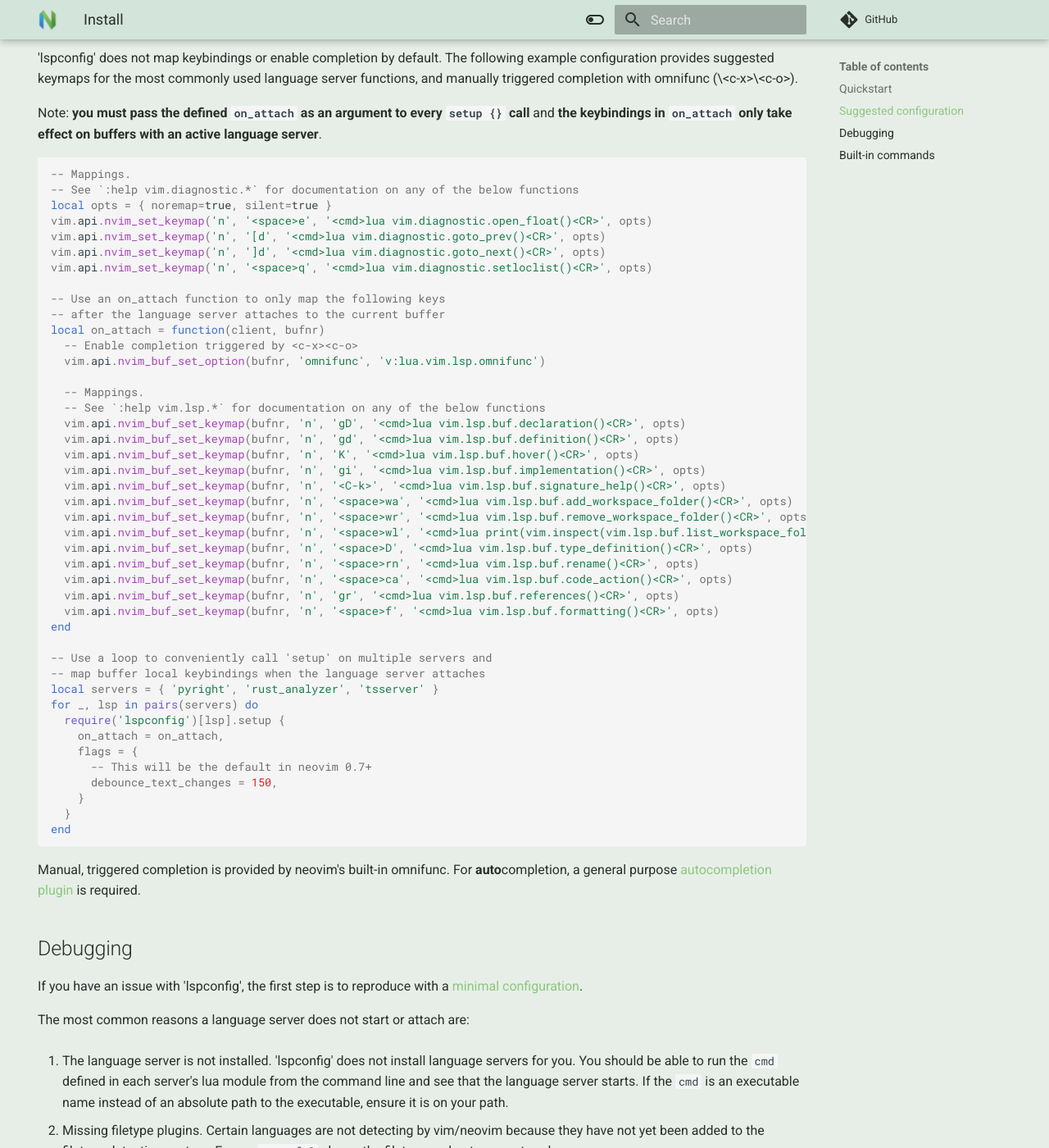
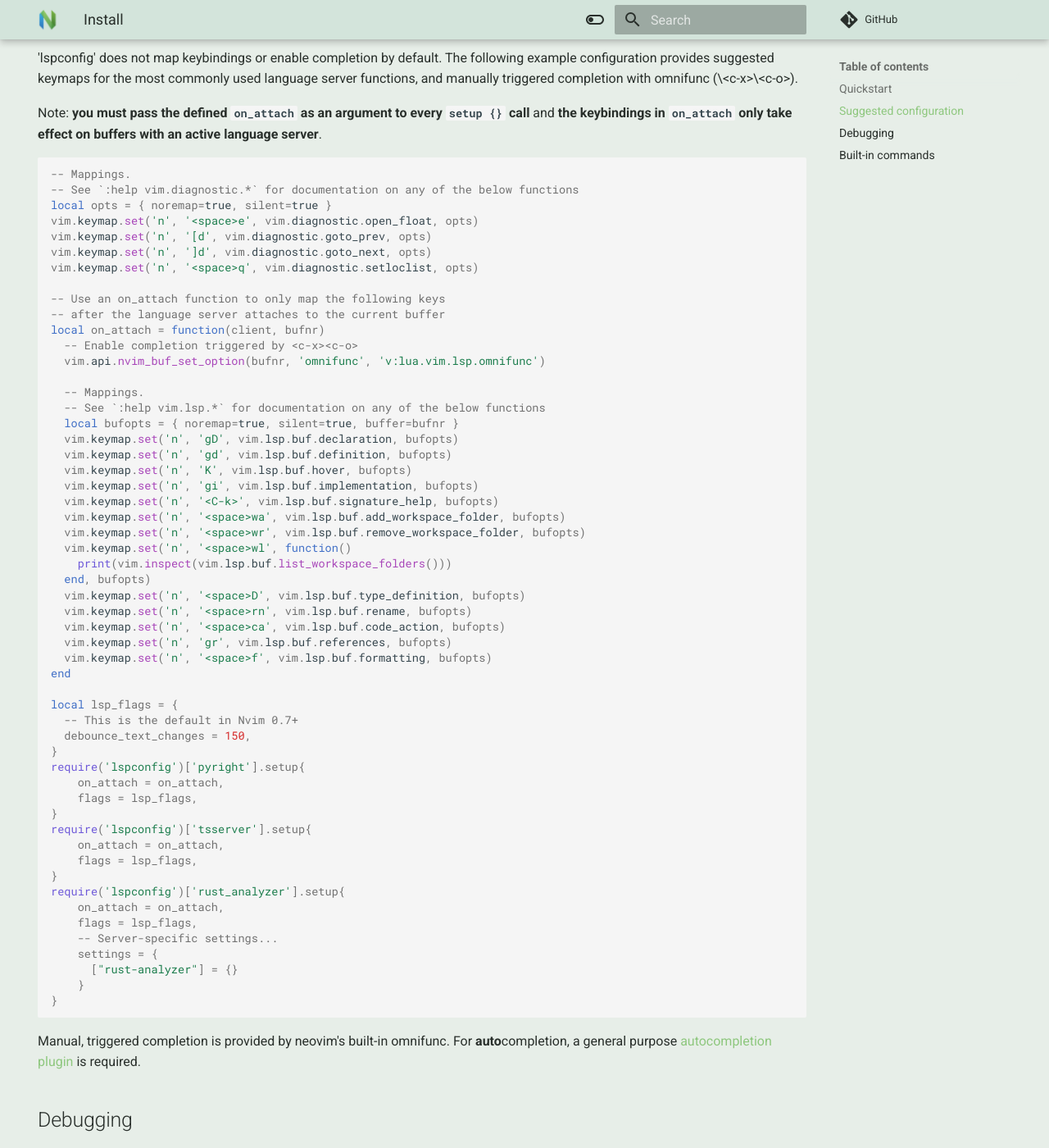
Before and after one commit to nvim-lsp/nvim-lsp.github.io, an MkDocs documentation site: the page built from docs/install.md, in a window 1280 px wide and 1400 px high, scrolled down 1012 px. Shown: the whole window at 82% size. Built offline with MkDocs 1.6.1 and Material for MkDocs 9.7.7, drawn with Linux system fonts in a browser that asks for light colours; comment, search, counter and statistics services are not loaded.

Commit message:
docs(install): update to latest instructions

````diff
--- a/docs/install.md
+++ b/docs/install.md
@@ -49,10 +49,10 @@ Note: **you must pass the defined `on_attach` as an argument to every `setup {}`
 -- Mappings.
 -- See `:help vim.diagnostic.*` for documentation on any of the below functions
 local opts = { noremap=true, silent=true }
-vim.api.nvim_set_keymap('n', '<space>e', '<cmd>lua vim.diagnostic.open_float()<CR>', opts)
-vim.api.nvim_set_keymap('n', '[d', '<cmd>lua vim.diagnostic.goto_prev()<CR>', opts)
-vim.api.nvim_set_keymap('n', ']d', '<cmd>lua vim.diagnostic.goto_next()<CR>', opts)
-vim.api.nvim_set_keymap('n', '<space>q', '<cmd>lua vim.diagnostic.setloclist()<CR>', opts)
+vim.keymap.set('n', '<space>e', vim.diagnostic.open_float, opts)
+vim.keymap.set('n', '[d', vim.diagnostic.goto_prev, opts)
+vim.keymap.set('n', ']d', vim.diagnostic.goto_next, opts)
+vim.keymap.set('n', '<space>q', vim.diagnostic.setloclist, opts)
 
 -- Use an on_attach function to only map the following keys
 -- after the language server attaches to the current buffer
@@ -62,33 +62,44 @@ local on_attach = function(client, bufnr)
 
   -- Mappings.
   -- See `:help vim.lsp.*` for documentation on any of the below functions
-  vim.api.nvim_buf_set_keymap(bufnr, 'n', 'gD', '<cmd>lua vim.lsp.buf.declaration()<CR>', opts)
-  vim.api.nvim_buf_set_keymap(bufnr, 'n', 'gd', '<cmd>lua vim.lsp.buf.definition()<CR>', opts)
-  vim.api.nvim_buf_set_keymap(bufnr, 'n', 'K', '<cmd>lua vim.lsp.buf.hover()<CR>', opts)
-  vim.api.nvim_buf_set_keymap(bufnr, 'n', 'gi', '<cmd>lua vim.lsp.buf.implementation()<CR>', opts)
-  vim.api.nvim_buf_set_keymap(bufnr, 'n', '<C-k>', '<cmd>lua vim.lsp.buf.signature_help()<CR>', opts)
-  vim.api.nvim_buf_set_keymap(bufnr, 'n', '<space>wa', '<cmd>lua vim.lsp.buf.add_workspace_folder()<CR>', opts)
-  vim.api.nvim_buf_set_keymap(bufnr, 'n', '<space>wr', '<cmd>lua vim.lsp.buf.remove_workspace_folder()<CR>', opts)
-  vim.api.nvim_buf_set_keymap(bufnr, 'n', '<space>wl', '<cmd>lua print(vim.inspect(vim.lsp.buf.list_workspace_folders()))<CR>', opts)
-  vim.api.nvim_buf_set_keymap(bufnr, 'n', '<space>D', '<cmd>lua vim.lsp.buf.type_definition()<CR>', opts)
-  vim.api.nvim_buf_set_keymap(bufnr, 'n', '<space>rn', '<cmd>lua vim.lsp.buf.rename()<CR>', opts)
-  vim.api.nvim_buf_set_keymap(bufnr, 'n', '<space>ca', '<cmd>lua vim.lsp.buf.code_action()<CR>', opts)
-  vim.api.nvim_buf_set_keymap(bufnr, 'n', 'gr', '<cmd>lua vim.lsp.buf.references()<CR>', opts)
-  vim.api.nvim_buf_set_keymap(bufnr, 'n', '<space>f', '<cmd>lua vim.lsp.buf.formatting()<CR>', opts)
+  local bufopts = { noremap=true, silent=true, buffer=bufnr }
+  vim.keymap.set('n', 'gD', vim.lsp.buf.declaration, bufopts)
+  vim.keymap.set('n', 'gd', vim.lsp.buf.definition, bufopts)
+  vim.keymap.set('n', 'K', vim.lsp.buf.hover, bufopts)
+  vim.keymap.set('n', 'gi', vim.lsp.buf.implementation, bufopts)
+  vim.keymap.set('n', '<C-k>', vim.lsp.buf.signature_help, bufopts)
+  vim.keymap.set('n', '<space>wa', vim.lsp.buf.add_workspace_folder, bufopts)
+  vim.keymap.set('n', '<space>wr', vim.lsp.buf.remove_workspace_folder, bufopts)
+  vim.keymap.set('n', '<space>wl', function()
+    print(vim.inspect(vim.lsp.buf.list_workspace_folders()))
+  end, bufopts)
+  vim.keymap.set('n', '<space>D', vim.lsp.buf.type_definition, bufopts)
+  vim.keymap.set('n', '<space>rn', vim.lsp.buf.rename, bufopts)
+  vim.keymap.set('n', '<space>ca', vim.lsp.buf.code_action, bufopts)
+  vim.keymap.set('n', 'gr', vim.lsp.buf.references, bufopts)
+  vim.keymap.set('n', '<space>f', vim.lsp.buf.formatting, bufopts)
 end
 
--- Use a loop to conveniently call 'setup' on multiple servers and
--- map buffer local keybindings when the language server attaches
-local servers = { 'pyright', 'rust_analyzer', 'tsserver' }
-for _, lsp in pairs(servers) do
-  require('lspconfig')[lsp].setup {
+local lsp_flags = {
+  -- This is the default in Nvim 0.7+
+  debounce_text_changes = 150,
+}
+require('lspconfig')['pyright'].setup{
     on_attach = on_attach,
-    flags = {
-      -- This will be the default in neovim 0.7+
-      debounce_text_changes = 150,
+    flags = lsp_flags,
+}
+require('lspconfig')['tsserver'].setup{
+    on_attach = on_attach,
+    flags = lsp_flags,
+}
+require('lspconfig')['rust_analyzer'].setup{
+    on_attach = on_attach,
+    flags = lsp_flags,
+    -- Server-specific settings...
+    settings = {
+      ["rust-analyzer"] = {}
     }
-  }
-end
+}
 ```
 
 Manual, triggered completion is provided by neovim's built-in omnifunc. For **auto**completion, a general purpose [autocompletion plugin](help/autocomplete.md) is required.
````
